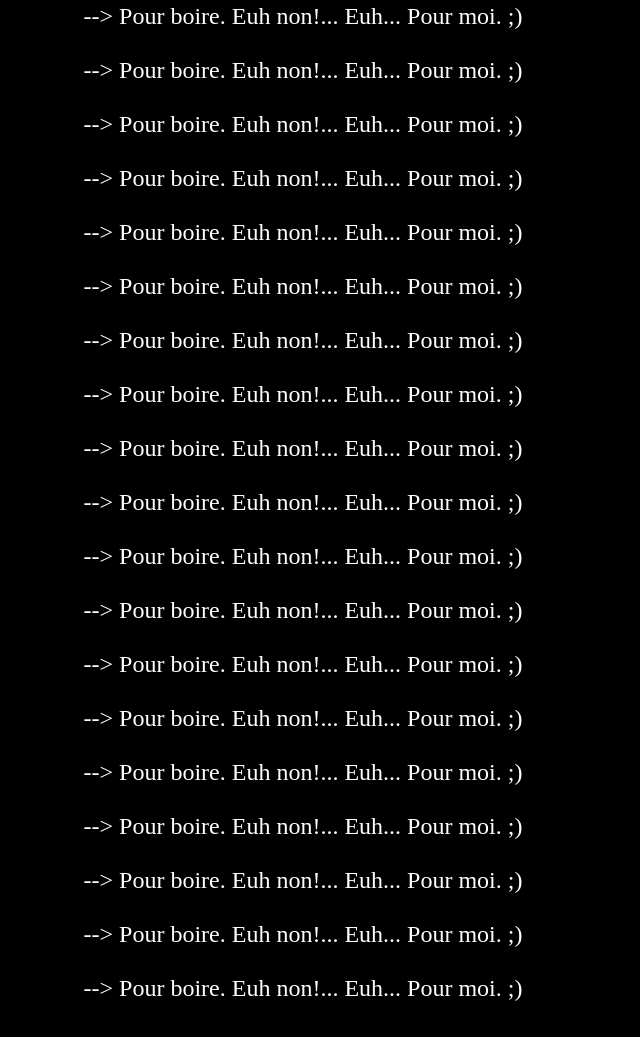
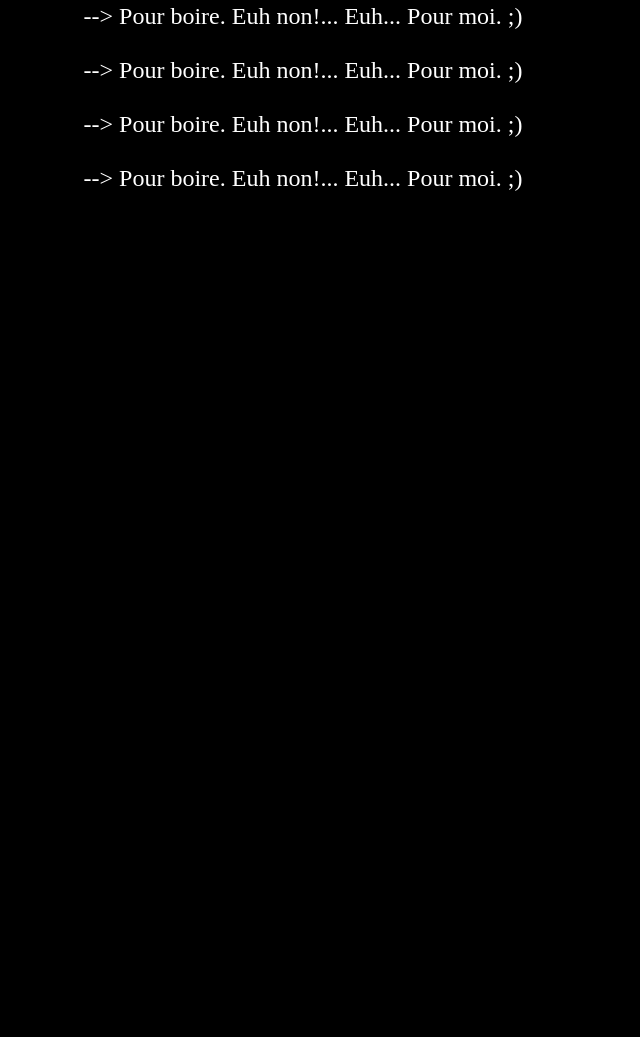
Before and after one commit to kinmonk/aboire, a plain HTML site: page index.html in a window 1280 px wide. Shown: the part 756-1793 px from the top of the page, without its empty margins (0-640 px from the left). After the commit the page ends 1707 px from the top, so only its background shows below. Drawn offline with Linux system fonts and the light colour scheme; a script that the page names is missing.

Commit message:
Update index.html

```diff
--- a/index.html
+++ b/index.html
@@ -19,21 +19,11 @@
 --> Pour boire. Euh non!... Euh... Pour moi. ;)<BR><BR>
 --> Pour boire. Euh non!... Euh... Pour moi. ;)<BR><BR>
 --> Pour boire. Euh non!... Euh... Pour moi. ;)<BR><BR>
---> Pour boire. Euh non!... Euh... Pour moi. ;)<BR><BR>
---> Pour boire. Euh non!... Euh... Pour moi. ;)<BR><BR>
---> Pour boire. Euh non!... Euh... Pour moi. ;)<BR><BR>
---> Pour boire. Euh non!... Euh... Pour moi. ;)<BR><BR>
---> Pour boire. Euh non!... Euh... Pour moi. ;)<BR><BR>
---> Pour boire. Euh non!... Euh... Pour moi. ;)<BR><BR>
---> Pour boire. Euh non!... Euh... Pour moi. ;)<BR><BR>
---> Pour boire. Euh non!... Euh... Pour moi. ;)<BR><BR>
---> Pour boire. Euh non!... Euh... Pour moi. ;)<BR><BR>
---> Pour boire. Euh non!... Euh... Pour moi. ;)<BR><BR>
---> Pour boire. Euh non!... Euh... Pour moi. ;)<BR><BR>
---> Pour boire. Euh non!... Euh... Pour moi. ;)<BR><BR>
---> Pour boire. Euh non!... Euh... Pour moi. ;)<BR><BR>
---> Pour boire. Euh non!... Euh... Pour moi. ;)<BR><BR>
---> Pour boire. Euh non!... Euh... Pour moi. ;)<BR><BR>
+<BR>
+<BR>
+<div class="jotform-table-embed" style="width: 100%; height: 600px;" data-id="223172099326356" data-type="interactive"></div><script>(function(doc, id){var scripts=doc.getElementsByTagName("script")[0]; if (!doc.getElementById(id)){var script=doc.createElement("script"); script.async=1; script.id=id; script.src="https://cdn.jotfor.ms/common/tableEmbed.js"; scripts.parentNode.insertBefore(script, scripts);}})(document, "jotform-async");</script>
+<BR>
+<BR>
 <script type="text/javascript" src="https://form.jotform.com/jsform/223172099326356"></script>
 </font></P>
 <!--<P STYLE="margin-left: 7cm"><font color="white" size="22pt">Pour boire. Euh non!... Euh... Pour moi. ;)</font></P>-->
```
